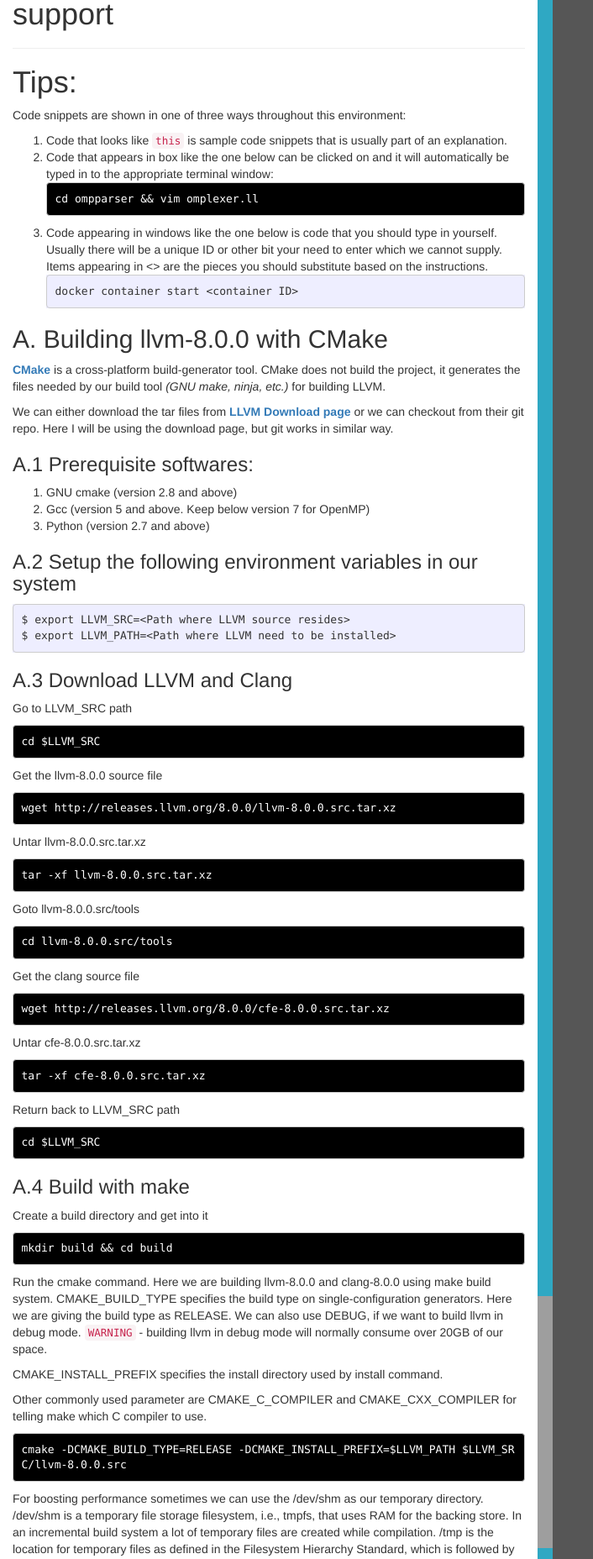
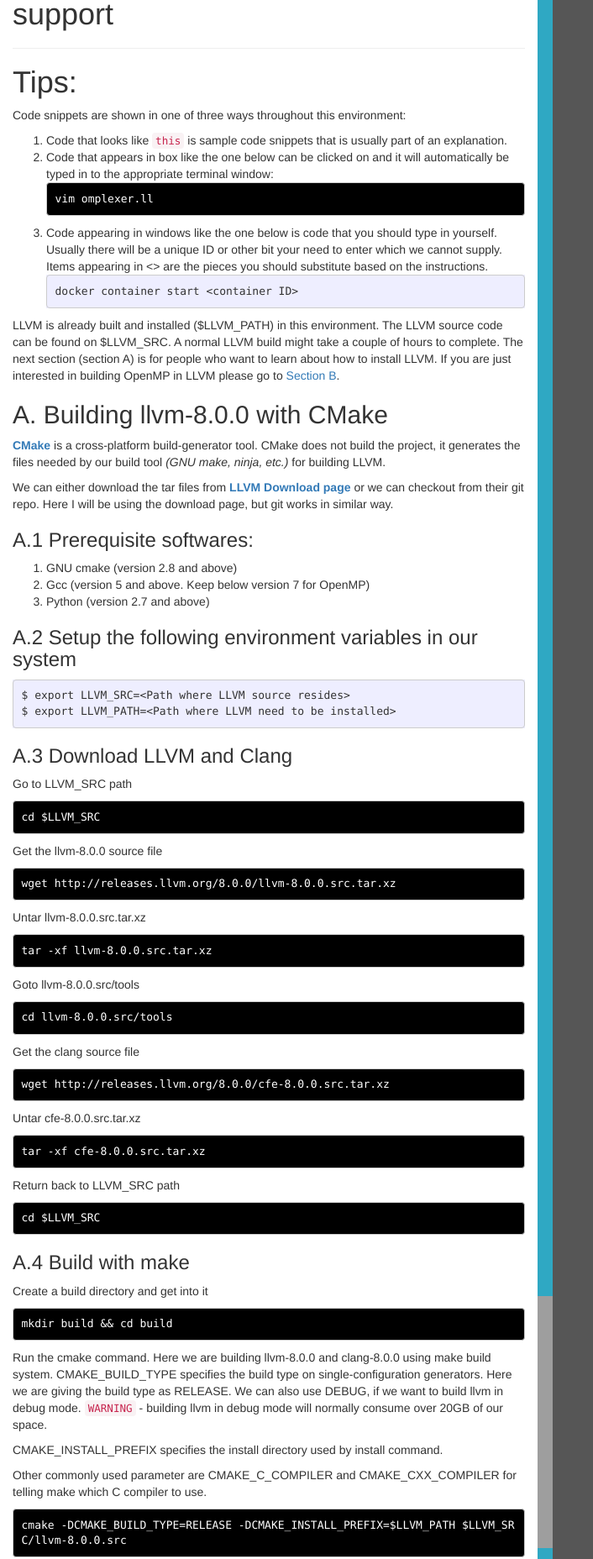
Before and after one commit to chunhualiao/freeCompilerCamp, a Jekyll site: the page built from compiler-classroom/_posts/2019-06-26-llvm-openmp-build.markdown, in a window 1280 px wide. Shown: the part 833-2689 px from the top of the page at 84% size, without its empty margins (0-706 px from the left). Built offline with Jekyll 4.4.1, drawn with Linux system fonts in a browser that asks for light colours; nearby versions of some CDN libraries; some of the changed text lies outside the part shown; grey boxes are pictures that could not be loaded.

Commit message:
Fixing bug in OpenMP build

````diff
--- a/compiler-classroom/_posts/2019-06-26-llvm-openmp-build.markdown
+++ b/compiler-classroom/_posts/2019-06-26-llvm-openmp-build.markdown
@@ -39,13 +39,15 @@
 1. Code that looks like `this` is sample code snippets that is usually part of an explanation.
 2. Code that appears in box like the one below can be clicked on and it will automatically be typed in to the appropriate terminal window:
 ```.term1
-cd ompparser && vim omplexer.ll
+vim omplexer.ll
 ```
 
 3. Code appearing in windows like the one below is code that you should type in yourself. Usually there will be a unique ID or other bit your need to enter which we cannot supply. Items appearing in <> are the pieces you should substitute based on the instructions.
 ```
 docker container start <container ID>
 ```
+
+LLVM is already built and installed ($LLVM_PATH) in this environment. The LLVM source code can be found on $LLVM_SRC. A normal LLVM build might take a couple of hours to complete. The next section (section A) is for people who want to learn about how to install LLVM. If you  are just interested in building OpenMP in LLVM please go to [Section B](#openmp).
 
 ## A. Building llvm-8.0.0 with CMake
 **[CMake](http://www.cmake.org/)**  is a cross-platform build-generator tool. CMake does not build the project, it generates the files needed by our build tool *(GNU make, ninja, etc.)* for building LLVM.
@@ -111,16 +113,16 @@
 ```.term1
 export TMPDIR=/dev/shm
 ```
-Once the required build files are created, we can start building using make. We can create as many threads as the number of processors. For instance, lassen LC system has 176 cores on a node. So on lassen we can run this command as make -j176. This will speedup the build process.
-```
-make -j<NUM_OF_PROCESSOR>
+Once the required build files are created, we can start building using make. We can create as many threads as the number of processors. For instance, suppose your system has 4 cores on a node. So on this system we can run this command as make -j4. This will speedup the build process. ```WARNING``` - the make command will take a couple of hours to complete
+```.term
+make -j4
 ```
 make install installs all the built llvm/clang files to the LLVM_PATH location.
 
 ```.term1
 make install
 ```
-### A.5 Build with Ninja
+### A.5 Build with Ninja (Optional)
 **[Ninja](https://ninja-build.org)** is much faster than make. Where other build systems are high-level languages Ninja aims to be an assembler. Ninja build files are human-readable but not especially convenient to write by hand. These constrained build files allow Ninja to evaluate incremental builds quickly.
 
 To build ninja supported files, we use the option -G Ninja
@@ -181,7 +183,7 @@
 ```
 
 
-## B. Building OpenMP with CMake
+## <a name="openmp"></a> B. Building OpenMP with CMake
 Once llvm is installed building OpenMP is pretty straight forward. Here also we can use ninja or make. Following tutorial is only for make build system.
 
 ### B.1 Prerequisite
````
Also changed, not shown: other parts of compiler-classroom/_posts/2019-06-26-llvm-openmp-build.markdown (+2 -2 lines).
